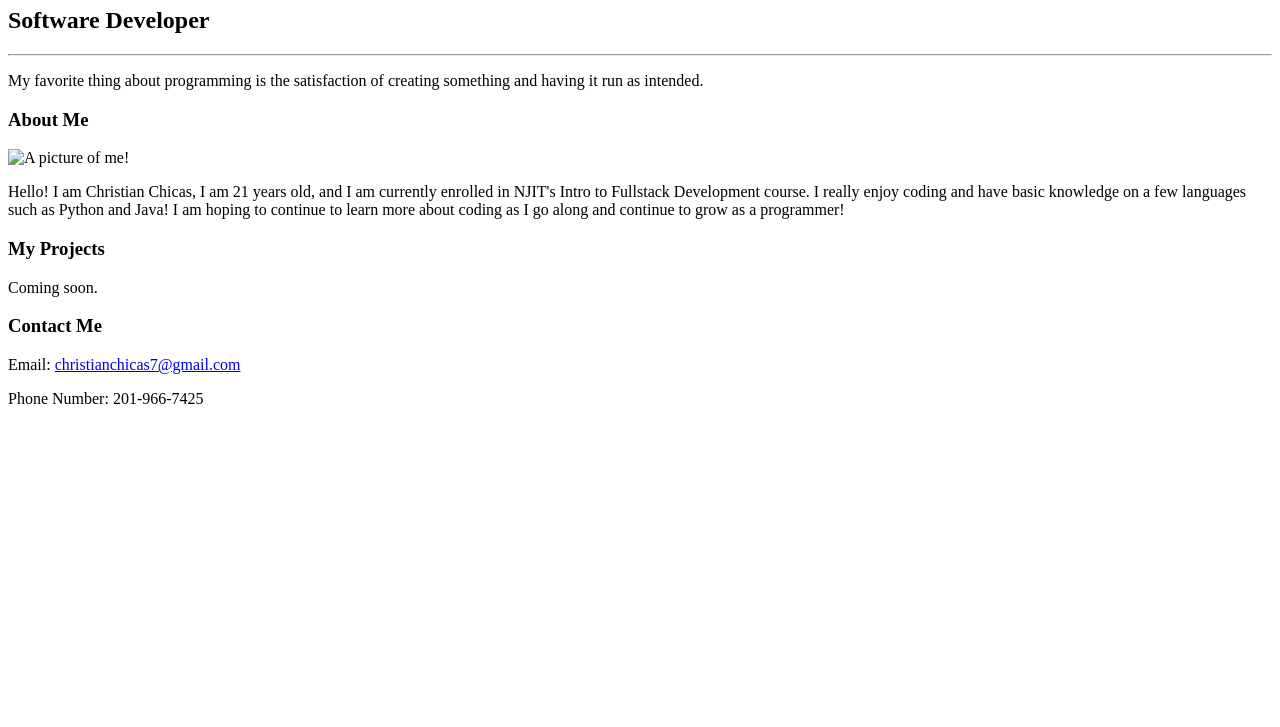
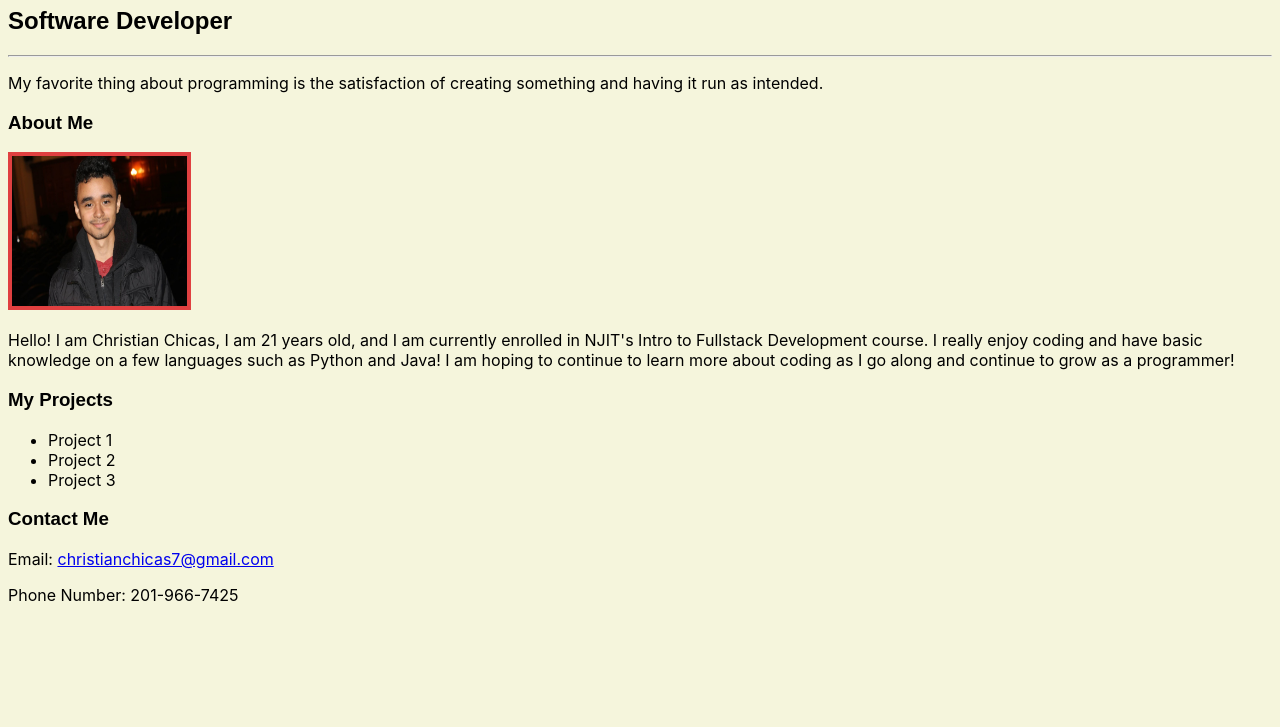
Before and after one commit to ChrisChicas/Christian-Portfolio-NJIT, a plain HTML site: page index.html in a window 1280 px wide. Shown: the part 73-800 px from the top of the page. Drawn offline with Linux system fonts and the light colour scheme.

Commit message:
Updated Decorated Portfolio

```diff
--- /dev/null
+++ b/assets/style.css
@@ -0,0 +1,15 @@
+body {
+    background-color: beige;
+}
+
+#pic {
+    border: 4px solid rgb(224, 64, 64);
+}
+
+.fonth {
+    font-family: Arial, Helvetica, sans-serif;
+}
+
+.fontb {
+    font-family: -apple-system, BlinkMacSystemFont, 'Segoe UI', Roboto, Oxygen, Ubuntu, Cantarell, 'Open Sans', 'Helvetica Neue', sans-serif;
+}
--- a/index.html
+++ b/index.html
@@ -4,50 +4,41 @@
     <meta charset="utf-8">
     <meta name="viewport" content="width=device-width">
     <title>Christian Chicas's Portfolio</title>
+    <link rel="stylesheet" href="assets/style.css"/>
   </head>
   <body>
-    <!--
-      Directions:
-        1. Create a DIV element to contain the page content.
-        2. Inside your DIV, create an H1 tag that contains your name as the text.
-        3. Below your H1 tag, create an H2 tag that contains the content text, "Software Developer."
-        4. Below your H2 tag, create an HR tag, which will make a horizontal line.
-        5. Create a paragraph tag and put a sentence of your choice in it. (Suggestion: "My favorite thing about programming is _______.")
-        6. Create an H3 tag that says "My Projects."
-        7. Create a paragraph tag that says "Coming Soon."
-        8. Create an H3 tag that says "About Me."
-        9. Create a paragraph tag that contains the "lorem ipsum" text. HINT: You will need to do a search for this text...it is long! Alternatively, grab a sample from this site: https://generator.lorem-ipsum.info/
-
-        BONUS: Try one of the following ideas if you finish early.
-          - Switch out your lorem ipsum for Hipster Ipsum (https://hipsum.co/).
-          - Add another H3 that contains "Contact Me," a paragraph tag containing your email, and a paragraph tag containing your phone number (these can be fake!).
-     -->
     <div>
-        <h1>Christian Chicas</h1>
-        <h2>Software Developer</h2>
+        <div>
+            <h1 class="fonth">Christian Chicas</h1>
+            <h2 class="fonth">Software Developer</h2>
             <hr>
+            <p class="fontb">My favorite thing about programming is the satisfaction of creating something and having it run as intended.</p>
         </div>
-    <p>My favorite thing about programming is the satisfaction of creating something and having it run as intended.</p>
         <div>
-        <h3>About Me</h3>
-        <img
+            <h3 class="fonth">About Me</h3>
+            <img id="pic"
                 alt="A picture of me!"
-            src="C:\Users\chist\Pictures\Mi\Snapchat-1522097069.jpg"
+                src="assets\images\Snapchat-1522097069.jpg"
                 width="175"
                 height="150"
-        >
-        <p>Hello! I am Christian Chicas, I am 21 years old, and I am currently enrolled in NJIT's Intro to Fullstack Development course. I really enjoy coding and have basic knowledge on a few languages such as Python and Java! I am hoping
+            />
+            <p class="fontb">Hello! I am Christian Chicas, I am 21 years old, and I am currently enrolled in NJIT's Intro to Fullstack Development course. I really enjoy coding and have basic knowledge on a few languages such as Python and Java! I am hoping
             to continue to learn more about coding as I go along and continue to grow as a programmer!
             </p>
         </div>
         <div>
-        <h3>My Projects</h3>
-        <p>Coming soon.</p>
+            <h3 class="fonth">My Projects</h3>
+            <ul class="fontb">
+                <li>Project 1</li>
+                <li>Project 2</li>
+                <li>Project 3</li>
+            </ul>
         </div>
         <div>
-    <h3>Contact Me</h3>
-    <p>Email: <a href="mailto:christianchicas7@gmail.com">christianchicas7@gmail.com</a></p>
-    <p>Phone Number: 201-966-7425</p>
+        <h3 class="fonth">Contact Me</h3>
+        <p class="fontb">Email: <a href="mailto:christianchicas7@gmail.com">christianchicas7@gmail.com</a></p>
+        <p class="fontb">Phone Number: 201-966-7425</p>
+        </div>
     </div>
     </body>
 </html>
```
Also changed, not shown: assets/images/Snapchat-1522097069.jpg (added). Lines whose indentation alone changed are shown as unchanged.
